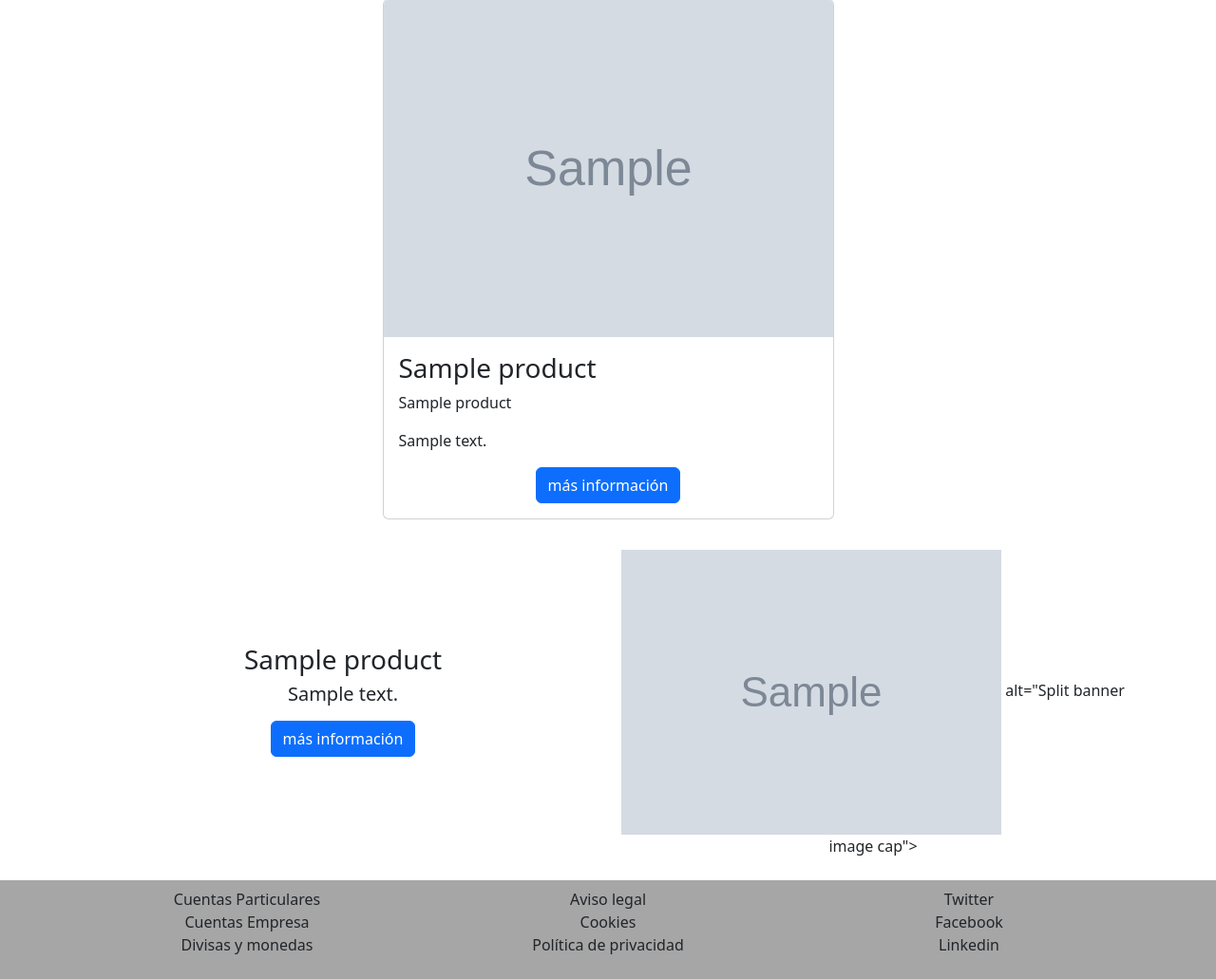
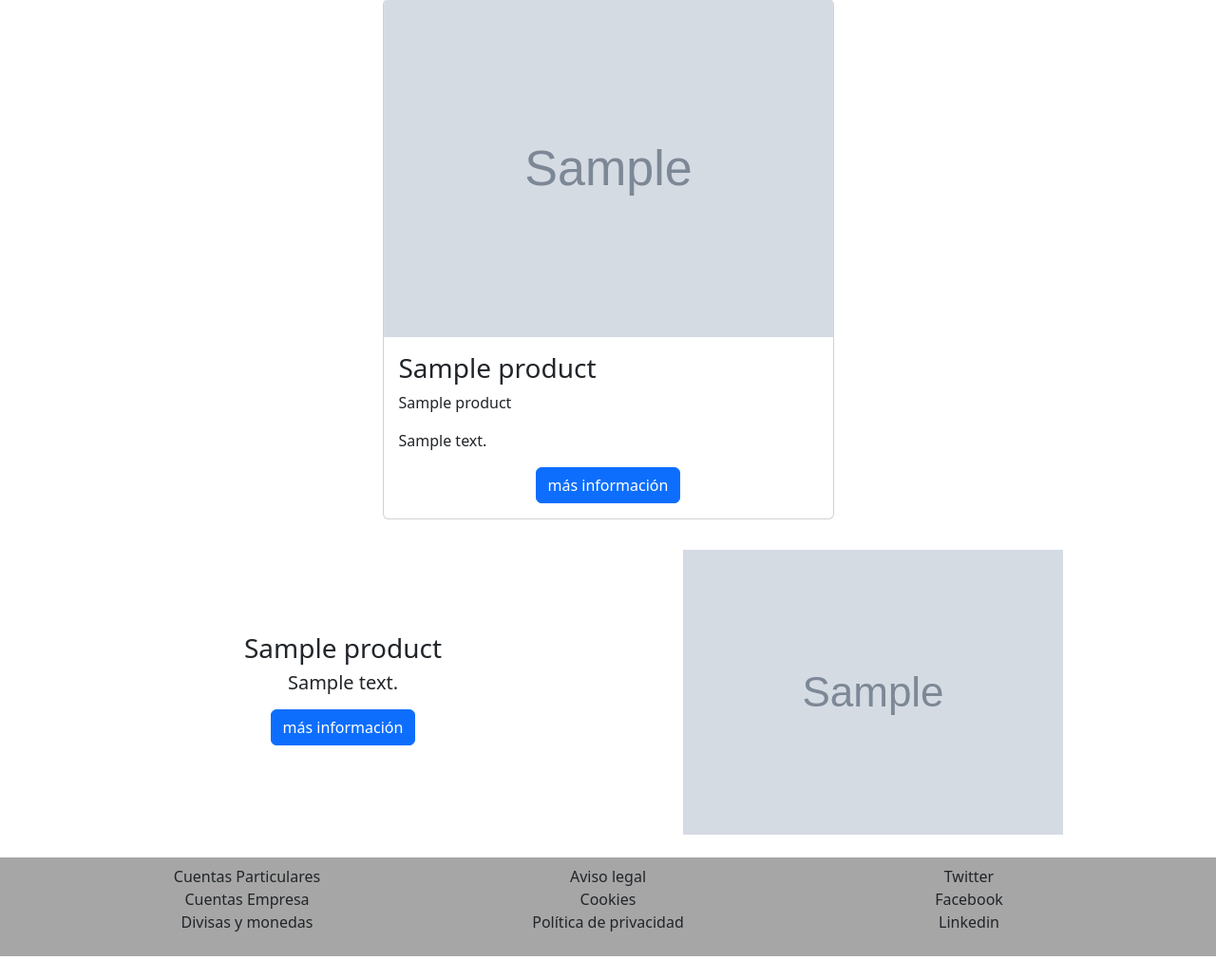
Before and after one commit to jaimelgc/polaris, a Django app: page / in a window 1280 px wide. Shown: the part 452-1483 px from the top of the page at 95% size. After the commit the page ends 1459 px from the top, so only its background shows below. Run offline with Django 4.2, Linux system fonts and the light colour scheme; tables that the repository leaves empty hold one stand-in row (values such as "Sample post"); grey boxes marked "Sample" are stand-in pictures; some libraries are stand-ins or nearby versions.

Commit message:
images.url on templates fixed

```diff
--- a/guest/models.py
+++ b/guest/models.py
@@ -15,3 +15,9 @@ class Product(models.Model):
 
     def __str__(self):
         return f'Prodct: {self.title}'
+
+    # @property
+    # def avatar(self):
+    #     if self.image:
+    #         return self.image
+    #     return 'No hay imagen asociada a este producto'
--- a/guest/templates/guest/product/card.html
+++ b/guest/templates/guest/product/card.html
@@ -1,6 +1,6 @@
 <div class="card col-5 my-2 p-0">
     {% if product.image %}
-        <img class="card-img-top m-0" src="{{ product.image }}" alt="Card image cap">
+        <img class="card-img-top m-0" src="{{ product.image.url }}" alt="Card image cap">
     {% else %}
         No hay imagen asociada a este producto
     {% endif %}
--- a/guest/templates/guest/product/split_banner.html
+++ b/guest/templates/guest/product/split_banner.html
@@ -9,7 +9,7 @@
     </div>
     <div class="col-md-6 col-12 order-md-2 order-1">
         {% if product.image %}
-            <img src="{{ product.image }}" class="img-fluid"> alt="Split banner image cap">
+            <img src="{{ product.image.url }}" class="img-fluid" alt="Split banner image cap">
         {% else %}
             No hay imagen asociada a este producto
         {% endif %}
```
Also changed, not shown: guest/migrations/0003_alter_product_options_and_more.py (added).
